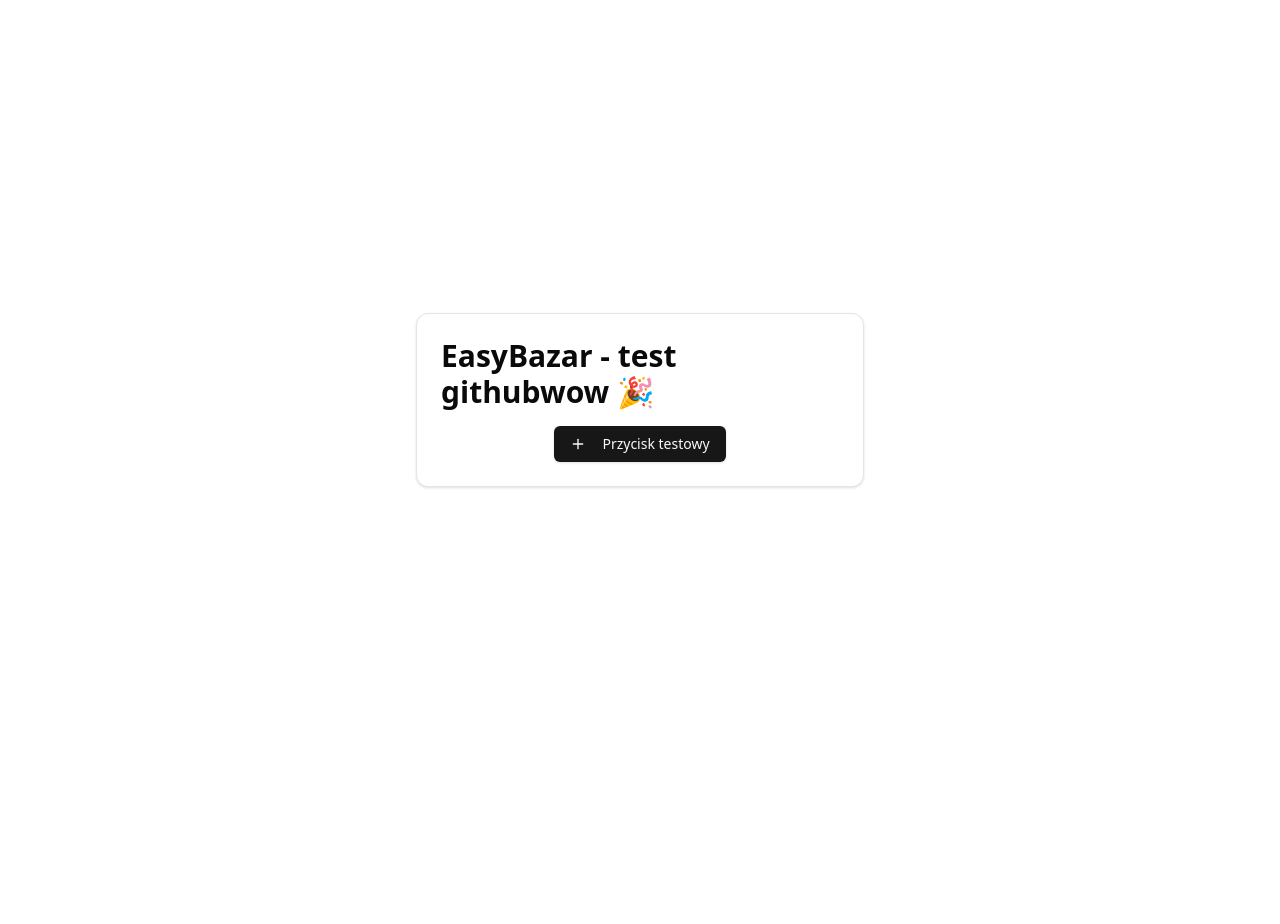
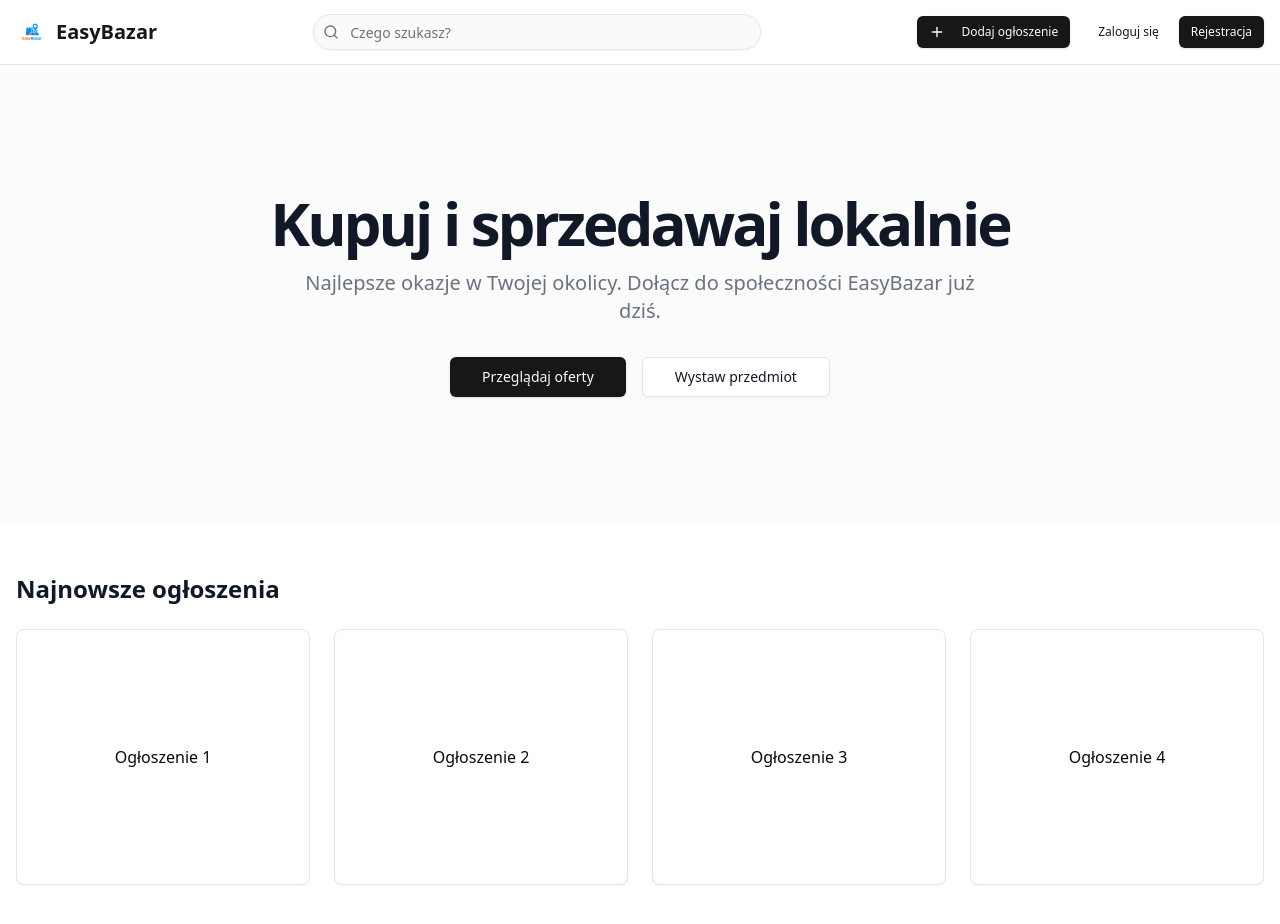
Before and after one commit to sebastianksiazek/EasyBazar, a Next.js app: page / in a window 1280 px wide. Shown: the top 924 px of the page. Before the commit the page ends 800 px from the top, so only its background shows below. Built offline with nearby package versions, Linux system fonts and the light colour scheme.

Commit message:
#26  Add navbar component and update layout
Introduces a new Navbar component with logo and navigation, integrates it into the main layout, and updates the home page with a hero section and listings placeholder. Also adds a logo image for branding.

```diff
--- a/app/layout.tsx
+++ b/app/layout.tsx
@@ -1,5 +1,6 @@
 import "./globals.css";
 import Providers from "./providers";
+import Navbar from "@/components/ui/navbar"; // <--- Import
 
 export const metadata = {
   title: "EasyBazar",
@@ -9,8 +10,13 @@ export const metadata = {
 export default function RootLayout({ children }: { children: React.ReactNode }) {
   return (
     <html lang="pl">
-      <body className="min-h-screen">
-        <Providers>{children}</Providers>
+      <body className="min-h-screen flex flex-col">
+        {" "}
+        {/* flex-col dla stopki w przyszłości */}
+        <Providers>
+          <Navbar /> {/* <--- Dodaj tutaj */}
+          <main className="flex-1">{children}</main>
+        </Providers>
       </body>
     </html>
   );
--- a/app/page.tsx
+++ b/app/page.tsx
@@ -1,19 +1,44 @@
 import { Button } from "@/components/ui/button";
-import { Card, CardContent } from "@/components/ui/card";
-import { Plus } from "lucide-react";
+import Link from "next/link";
 
 export default function Home() {
   return (
-    <main className="flex min-h-screen items-center justify-center p-6">
-      <Card className="max-w-md w-full">
-        <CardContent className="p-6 flex flex-col gap-4 items-center">
-          <h1 className="text-3xl font-semibold">EasyBazar - test githubwow 🎉</h1>
-          <Button>
-            <Plus className="mr-2 h-4 w-4" />
-            Przycisk testowy
-          </Button>
-        </CardContent>
-      </Card>
-    </main>
+    <div className="flex flex-col min-h-[calc(100vh-4rem)]">
+      {/* Hero Section */}
+      <section className="w-full py-12 md:py-24 lg:py-32 bg-muted/40">
+        <div className="container px-4 md:px-6 mx-auto text-center">
+          <h1 className="text-3xl font-bold tracking-tighter sm:text-4xl md:text-5xl lg:text-6xl">
+            Kupuj i sprzedawaj lokalnie
+          </h1>
+          <p className="mx-auto max-w-[700px] text-gray-500 md:text-xl dark:text-gray-400 mt-4">
+            Najlepsze okazje w Twojej okolicy. Dołącz do społeczności EasyBazar już dziś.
+          </p>
+          <div className="mt-8 flex justify-center gap-4">
+            <Button size="lg" asChild>
+              <Link href="/listings">Przeglądaj oferty</Link>
+            </Button>
+            <Button size="lg" variant="outline" asChild>
+              <Link href="/listings/new">Wystaw przedmiot</Link>
+            </Button>
+          </div>
+        </div>
+      </section>
+
+      {/* Sekcja z ogłoszeniami (Placeholder) */}
+      <section className="container px-4 py-12 mx-auto">
+        <h2 className="text-2xl font-bold mb-6">Najnowsze ogłoszenia</h2>
+        <div className="grid grid-cols-1 sm:grid-cols-2 md:grid-cols-3 lg:grid-cols-4 gap-6">
+          {/* Tutaj w przyszłości zmapujesz listę ogłoszeń */}
+          {[1, 2, 3, 4].map((i) => (
+            <div
+              key={i}
+              className="border rounded-lg p-4 h-64 flex items-center justify-center bg-card text-card-foreground shadow-sm"
+            >
+              Ogłoszenie {i}
+            </div>
+          ))}
+        </div>
+      </section>
+    </div>
   );
 }
--- /dev/null
+++ b/components/ui/navbar.tsx
@@ -0,0 +1,89 @@
+"use client";
+
+import Link from "next/link";
+import Image from "next/image"; // <--- Import Image
+import { Button } from "@/components/ui/button";
+import { Input } from "@/components/ui/input";
+import { Search, Plus } from "lucide-react";
+import {
+  DropdownMenu,
+  DropdownMenuContent,
+  DropdownMenuItem,
+  DropdownMenuLabel,
+  DropdownMenuSeparator,
+  DropdownMenuTrigger,
+} from "@/components/ui/dropdown-menu";
+import { Avatar, AvatarFallback, AvatarImage } from "@/components/ui/avatar";
+
+export default function Navbar() {
+  // Tutaj w przyszłości podepniesz stan logowania
+  const user = null; // na razie symulujemy brak zalogowania
+
+  return (
+    <nav className="border-b bg-background">
+      <div className="container mx-auto flex h-16 items-center justify-between px-4">
+        {/* Logo */}
+        <Link href="/" className="flex items-center gap-2 font-bold text-xl text-primary">
+          <div className="relative h-8 w-8">
+            <Image src="/logo.png" alt="EasyBazar Logo" fill className="object-contain" />
+          </div>
+          <span>EasyBazar</span>
+        </Link>
+
+        {/* Wyszukiwarka (środek) */}
+        <div className="hidden md:flex flex-1 max-w-md mx-8 relative">
+          <Search className="absolute left-2.5 top-2.5 h-4 w-4 text-muted-foreground" />
+          <Input
+            type="search"
+            placeholder="Czego szukasz?"
+            className="pl-9 w-full rounded-full bg-muted/50"
+          />
+        </div>
+
+        {/* Prawa strona: Przyciski */}
+        <div className="flex items-center gap-4">
+          <Button variant="default" size="sm" className="hidden sm:flex">
+            <Plus className="mr-2 h-4 w-4" />
+            Dodaj ogłoszenie
+          </Button>
+
+          {user ? (
+            <DropdownMenu>
+              <DropdownMenuTrigger asChild>
+                <Button variant="ghost" className="relative h-8 w-8 rounded-full">
+                  <Avatar className="h-8 w-8">
+                    <AvatarImage src="/avatars/01.png" alt="@user" />
+                    <AvatarFallback>US</AvatarFallback>
+                  </Avatar>
+                </Button>
+              </DropdownMenuTrigger>
+              <DropdownMenuContent className="w-56" align="end" forceMount>
+                <DropdownMenuLabel className="font-normal">
+                  <div className="flex flex-col space-y-1">
+                    <p className="text-sm font-medium leading-none">Użytkownik</p>
+                    <p className="text-xs leading-none text-muted-foreground">user@example.com</p>
+                  </div>
+                </DropdownMenuLabel>
+                <DropdownMenuSeparator />
+                <DropdownMenuItem>Profil</DropdownMenuItem>
+                <DropdownMenuItem>Moje ogłoszenia</DropdownMenuItem>
+                <DropdownMenuItem>Ustawienia</DropdownMenuItem>
+                <DropdownMenuSeparator />
+                <DropdownMenuItem>Wyloguj się</DropdownMenuItem>
+              </DropdownMenuContent>
+            </DropdownMenu>
+          ) : (
+            <div className="flex gap-2">
+              <Button variant="ghost" size="sm" asChild>
+                <Link href="/auth/sign-in">Zaloguj się</Link>
+              </Button>
+              <Button size="sm" asChild>
+                <Link href="/auth/sign-up">Rejestracja</Link>
+              </Button>
+            </div>
+          )}
+        </div>
+      </div>
+    </nav>
+  );
+}
```
Also changed, not shown: public/logo.png (added).
